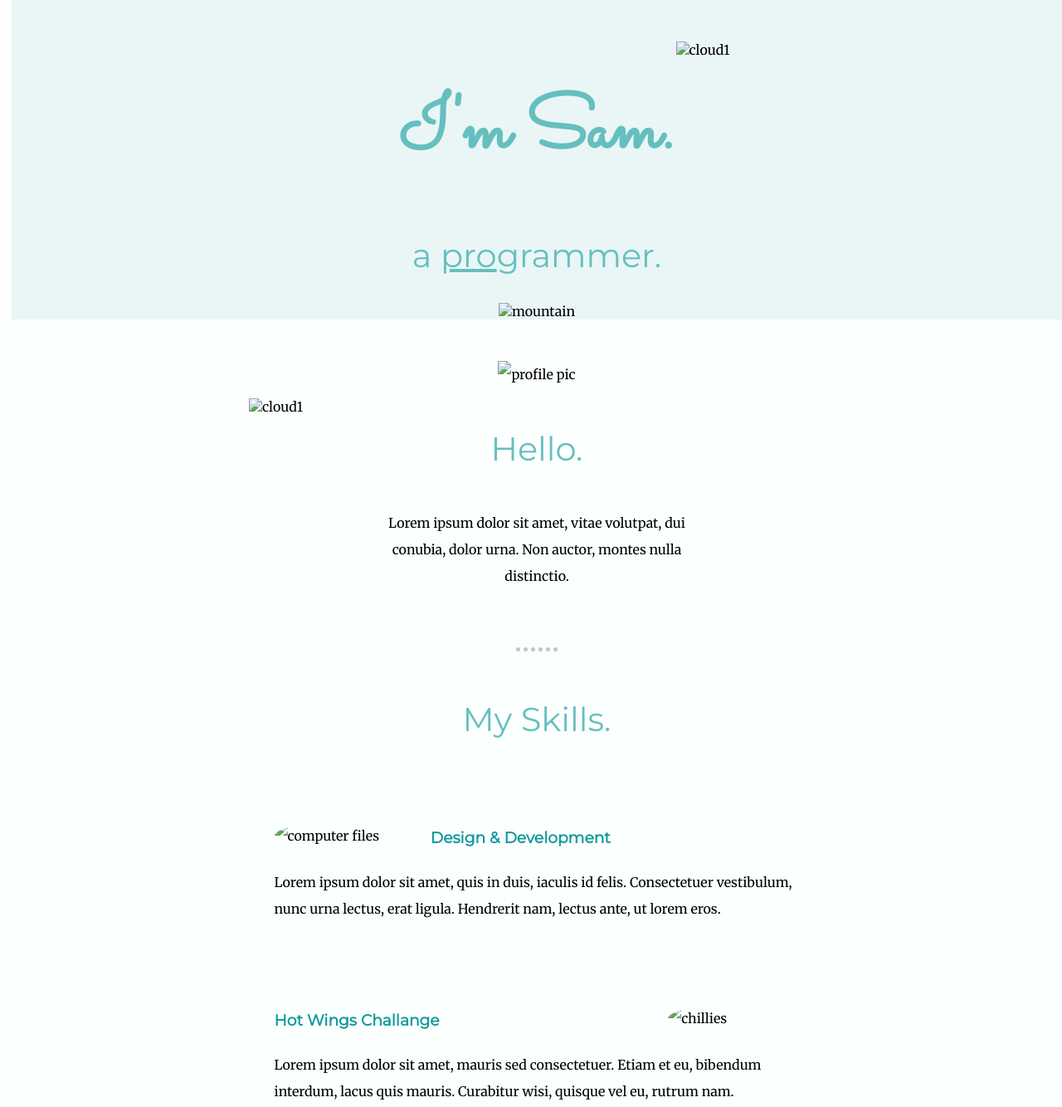
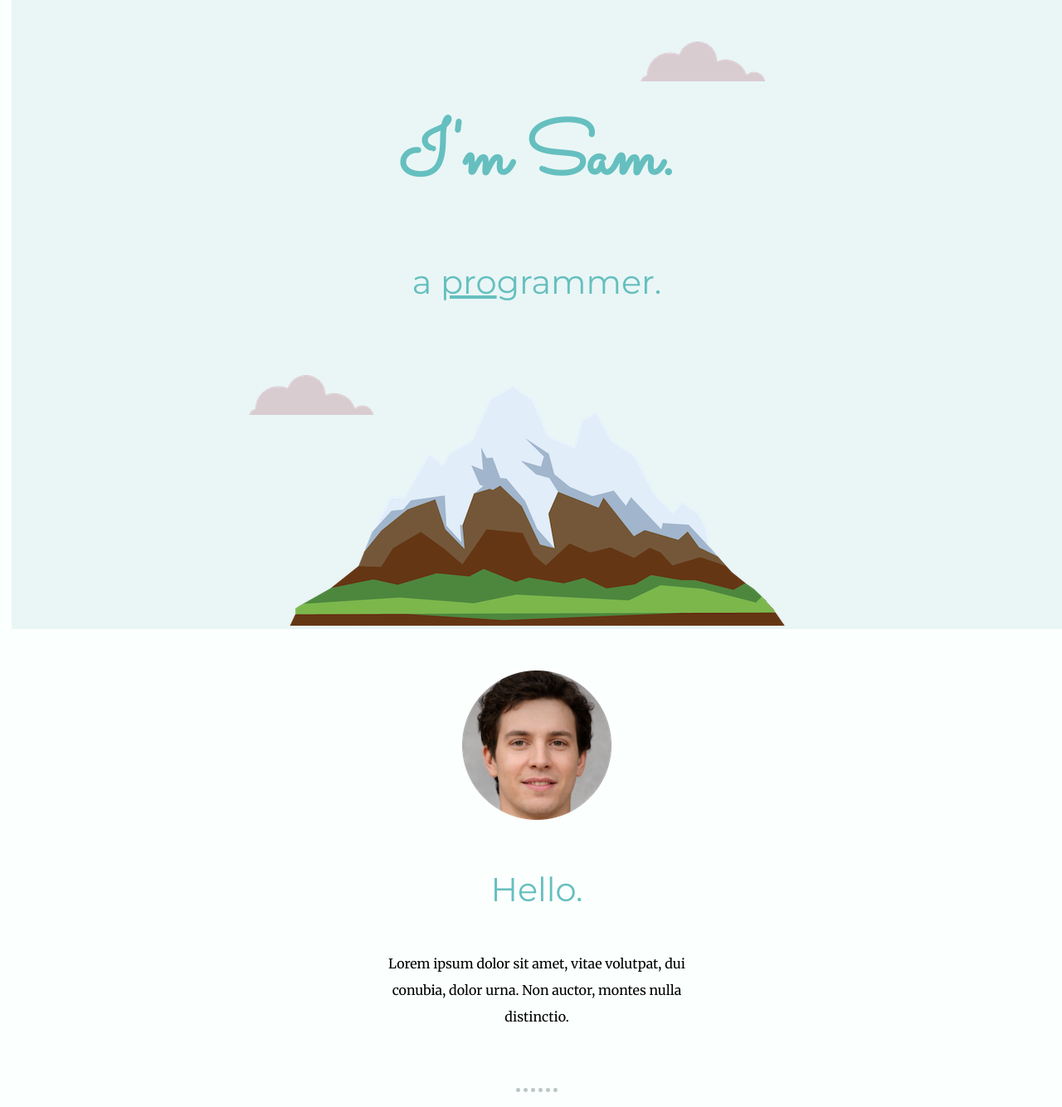
Before and after one commit to Nitin-web-dev/cv2, a plain HTML site: page index.html in a window 1280 px wide. Shown: the top 1334 px of the page at 83% size. Drawn offline with Linux system fonts and the light colour scheme; files that its build step writes are made by us from their sources.

Commit message:
add stylesheet path cv 2

```diff
--- a/index.html
+++ b/index.html
@@ -11,21 +11,21 @@
       href="https://fonts.googleapis.com/css2?family=Merriweather&family=Montserrat&family=Sacramento&display=swap"
       rel="stylesheet"
     />
-    <link rel="stylesheet" href="css/style.css" />
+    <link rel="stylesheet" href="style.css" />
     <title>Sam MY Site</title>
   </head>
   <body>
     <div class="top-container">
-      <img class="top-cloud" src="image/cloud.png" alt="cloud1" />
+      <img class="top-cloud" src="cloud.png" alt="cloud1" />
       <h1>I'm Sam.</h1>
       <h2>a <span class="pro">pro</span>grammer.</h2>
-      <img class="bottom-cloud" src="image/cloud.png" alt="cloud1" />
-      <img src="image/mountain.png" alt="mountain" />
+      <img class="bottom-cloud" src="cloud.png" alt="cloud1" />
+      <img src="mountain.png" alt="mountain" />
     </div>
 
     <div class="middle-container">
       <div class="profile">
-        <img src="image/fake-human-circle-img.png" alt="profile pic">
+        <img src="fake-human-circle-img.png" alt="profile pic">
         <h2>Hello.</h2>
         <p>Lorem ipsum dolor sit amet, vitae volutpat, dui conubia, dolor urna. Non auctor, montes nulla distinctio.</p>
       </div>
@@ -38,12 +38,12 @@
       <div class="skills">
         <h2>My Skills.</h2>
         <div class="skill-row">
-          <img class="computer-image" src="image/computer.png" alt="computer files">
+          <img class="computer-image" src="computer.png" alt="computer files">
           <h3>Design & Development</h3>
           <p>Lorem ipsum dolor sit amet, quis in duis, iaculis id felis. Consectetuer vestibulum, nunc urna lectus, erat ligula. Hendrerit nam, lectus ante, ut lorem eros.</p>
         </div>
         <div class="skill-row">
-          <img class="chili-image" src="image/chillies.png" alt="chillies">
+          <img class="chili-image" src="chillies.png" alt="chillies">
           <h3>Hot Wings Challange</h3>
           <p>Lorem ipsum dolor sit amet, mauris sed consectetuer. Etiam et eu, bibendum interdum, lacus quis mauris. Curabitur wisi, quisque vel eu, rutrum nam.</p>
         </div>
```
